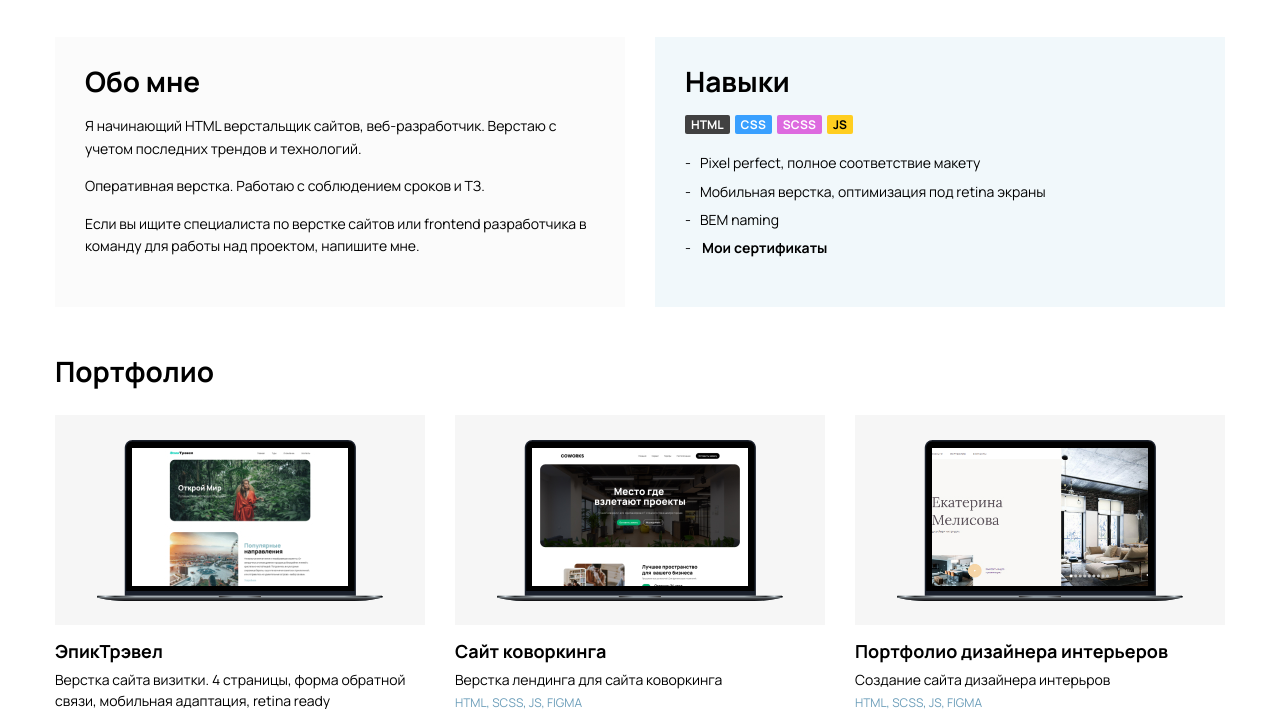
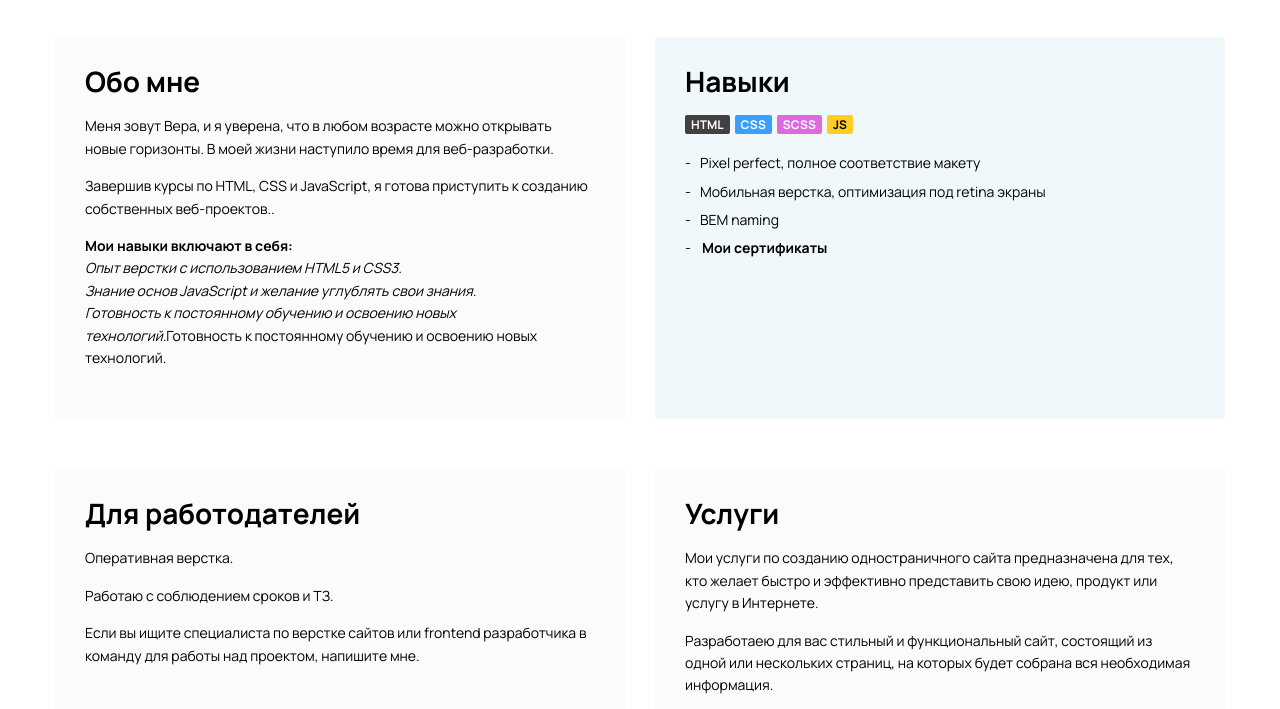
Before and after one commit to VeRabtsevich/Portfolio_premium_kurs, a plain HTML site: page index.html in a window 1280 px wide. Shown: the part 102-811 px from the top of the page. Drawn offline with nearby package versions, Linux system fonts and the light colour scheme.

Commit message:
Add files via upload

```diff
--- a/index.html
+++ b/index.html
@@ -60,13 +60,21 @@
           <div class="info__about info-block">
             <h2 class="info-block__title title">Обо мне</h2>
             <p>
-              Я начинающий HTML верстальщик сайтов, веб-разработчик. Верстаю с
-              учетом последних трендов и технологий.
+              Меня зовут Вера, и я уверена, что в любом возрасте можно открывать
+              новые горизонты. В моей жизни наступило время для веб-разработки.
             </p>
-            <p>Оперативная верстка. Работаю с соблюдением сроков и ТЗ.</p>
             <p>
-              Если вы ищите специалиста по верстке сайтов или frontend
-              разработчика в команду для работы над проектом, напишите мне.
+              Завершив курсы по HTML, CSS и JavaScript, я готова приступить к
+              созданию собственных веб-проектов..
+            </p>
+            <p>
+              <b>Мои навыки включают в себя:</b>
+              <ul>
+                <li><i>Опыт верстки с использованием HTML5 и CSS3.</i> </li>
+              <li><i>Знание основ JavaScript и желание углублять свои знания.</i></li>
+              <li><i>Готовность к постоянному обучению и освоению новых технологий.</i>Готовность к постоянному обучению и освоению новых технологий.</li>
+              </ul>
+
             </p>
           </div>
 
@@ -87,12 +95,57 @@
                 <li>Мобильная верстка, оптимизация под retina экраны</li>
                 <li>BEM naming</li>
                 <!-- <li>Постановка на WordPress</li> -->
+                <li>
+                  <a href="#" data-fancybox="gallery" data-src="#modalDiplom"
+                    >Мои сертификаты</a
+                  >
+                </li>
+              </ul>
+            </div>
+          </div>
+        </section>
+        <section class="main__info info">
+          <div class="info__about info-block">
+            <h2 class="info-block__title title">Для работодателей</h2>
+
+            <p>Оперативная верстка.</p>
+            <p>Работаю с соблюдением сроков и ТЗ.</p>
+            <p>
+              Если вы ищите специалиста по верстке сайтов или frontend
+              разработчика в команду для работы над проектом, напишите мне.
+            </p>
+          </div>
+          <div class="info__about info-block">
+            <h2 class="info-block__title title">Услуги</h2>
+            <p>
+              Мои услуги по созданию одностраничного сайта предназначена для тех, кто желает быстро и эффективно представить свою идею, продукт или услугу в Интернете.
+            </p>
+            <p>Разработаею для вас стильный и функциональный сайт, состоящий из одной или нескольких страниц, на которых будет собрана вся необходимая информация.</p>
+            <p>
+               Также могу разместить ваш сайт на платный или бесплатный хостинг в интернете. Все преимущества того или другого способа размещения обсуждаются индивидуально, чтобы вы выбрали лучший вариант для себя!
+            </p>
+          </div>
+
+          <!--Info  Навыки -->
+          <!-- <div class="info__skills info-block info-block--accent">
+            <h2 class="info-block__title title">Навыки</h2>
+            <ul class="info-block__badges">
+              <li class="badge badge--html">HTML</li>
+              <li class="badge badge--css">CSS</li>
+              <li class="badge badge--scss">SCSS</li>
+              <li class="badge badge--js">JS</li>
+            </ul>
+            <div class="info-block__list">
+              <ul>
+                <li>Pixel perfect, полное соответствие макету</li>
+                <li>Мобильная верстка, оптимизация под retina экраны</li>
+                <li>BEM naming</li>
                 <li><a href="#" data-fancybox="gallery" data-src="#modalDiplom"
                   >Мои сертификаты</a
                 ></li>
               </ul>
             </div>
-          </div>
+          </div> -->
         </section>
 
         <!-- Portfolio -->
@@ -386,7 +439,8 @@
             target="_blank"
           >
             <img src="./img/icons/link-m.svg" alt="Смотреть демо" />
-            Смотреть демо</a >
+            Смотреть демо</a
+          >
           <a
             href="https://verabtsevich.github.io/Portfolio-disiner-interior/"
             class="btn__link"
@@ -413,11 +467,19 @@
         </div>
         <p class="modal__tags tags">HTML, SCSS, JS, FIGMA</p>
         <div class="modal__links">
-          <a href="https://verabtsevich.github.io/site-club-vasuki/" class="btn__link" target="_blank">
+          <a
+            href="https://verabtsevich.github.io/site-club-vasuki/"
+            class="btn__link"
+            target="_blank"
+          >
             <img src="./img/icons/link-m.svg" alt="Смотреть демо" />
             Смотреть демо</a
           >
-          <a href="https://verabtsevich.github.io/site-club-vasuki/" class="btn__link" target="_blank">
+          <a
+            href="https://verabtsevich.github.io/site-club-vasuki/"
+            class="btn__link"
+            target="_blank"
+          >
             <img src="./img/icons/github.svg" alt="GitHab" />
             GitHub проекта</a
           >
@@ -443,11 +505,19 @@
         </div>
         <p class="modal__tags tags">HTML, SCSS, JS, AOS, FIGMA</p>
         <div class="modal__links">
-          <a href="https://verabtsevich.github.io/Kelvin-disiner-developer/" class="btn__link" target="_blank">
+          <a
+            href="https://verabtsevich.github.io/Kelvin-disiner-developer/"
+            class="btn__link"
+            target="_blank"
+          >
             <img src="./img/icons/link-m.svg" alt="Смотреть демо" />
             Смотреть демо</a
           >
-          <a href="https://verabtsevich.github.io/Kelvin-disiner-developer/" class="btn__link" target="_blank">
+          <a
+            href="https://verabtsevich.github.io/Kelvin-disiner-developer/"
+            class="btn__link"
+            target="_blank"
+          >
             <img src="./img/icons/github.svg" alt="GitHab" />
             GitHub проекта</a
           >
@@ -471,25 +541,29 @@
         </div>
         <p class="modal__tags tags">HTML, SCSS, JS, AOS, FIGMA</p>
         <div class="modal__links">
-          <a href="https://verabtsevich.github.io/portfolio-webdeveloper-now/" class="btn__link" target="_blank">
+          <a
+            href="https://verabtsevich.github.io/portfolio-webdeveloper-now/"
+            class="btn__link"
+            target="_blank"
+          >
             <img src="./img/icons/link-m.svg" alt="Смотреть демо" />
             Смотреть демо</a
           >
-          <a href="https://verabtsevich.github.io/portfolio-webdeveloper-now/" class="btn__link" target="_blank">
+          <a
+            href="https://verabtsevich.github.io/portfolio-webdeveloper-now/"
+            class="btn__link"
+            target="_blank"
+          >
             <img src="./img/icons/github.svg" alt="GitHab" />
             GitHub проекта</a
           >
         </div>
       </div>
     </section>
-    <section class=" modal--diplom" id="modalDiplom">
-      <div class="modal__img--diplom ">
-        <img
-          src="./img/projects/diploma16729960.jpg"
-          alt="diplom"
-        />
+    <section class="modal--diplom" id="modalDiplom">
+      <div class="modal__img--diplom">
+        <img src="./img/projects/diploma16729960.jpg" alt="diplom" />
       </div>
-
     </section>
 
     <!-- Scroll to Top -->
```
